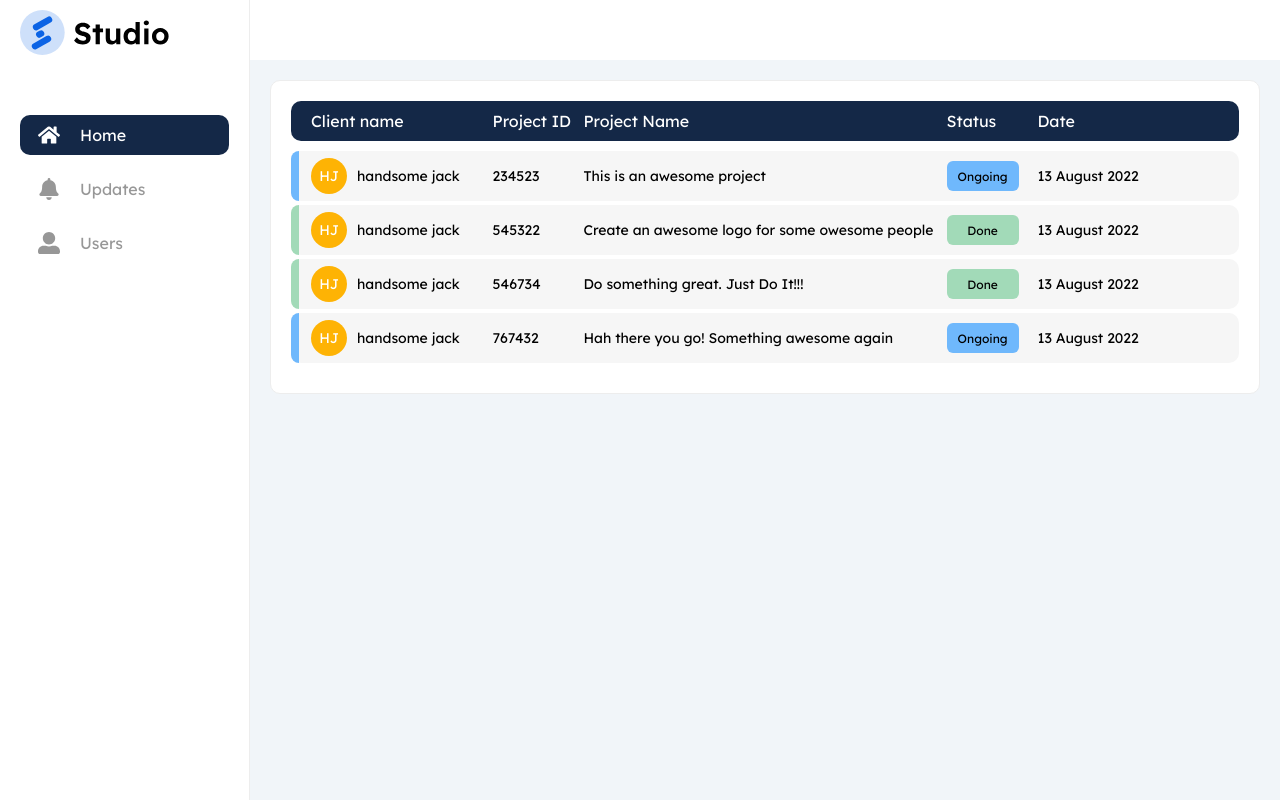
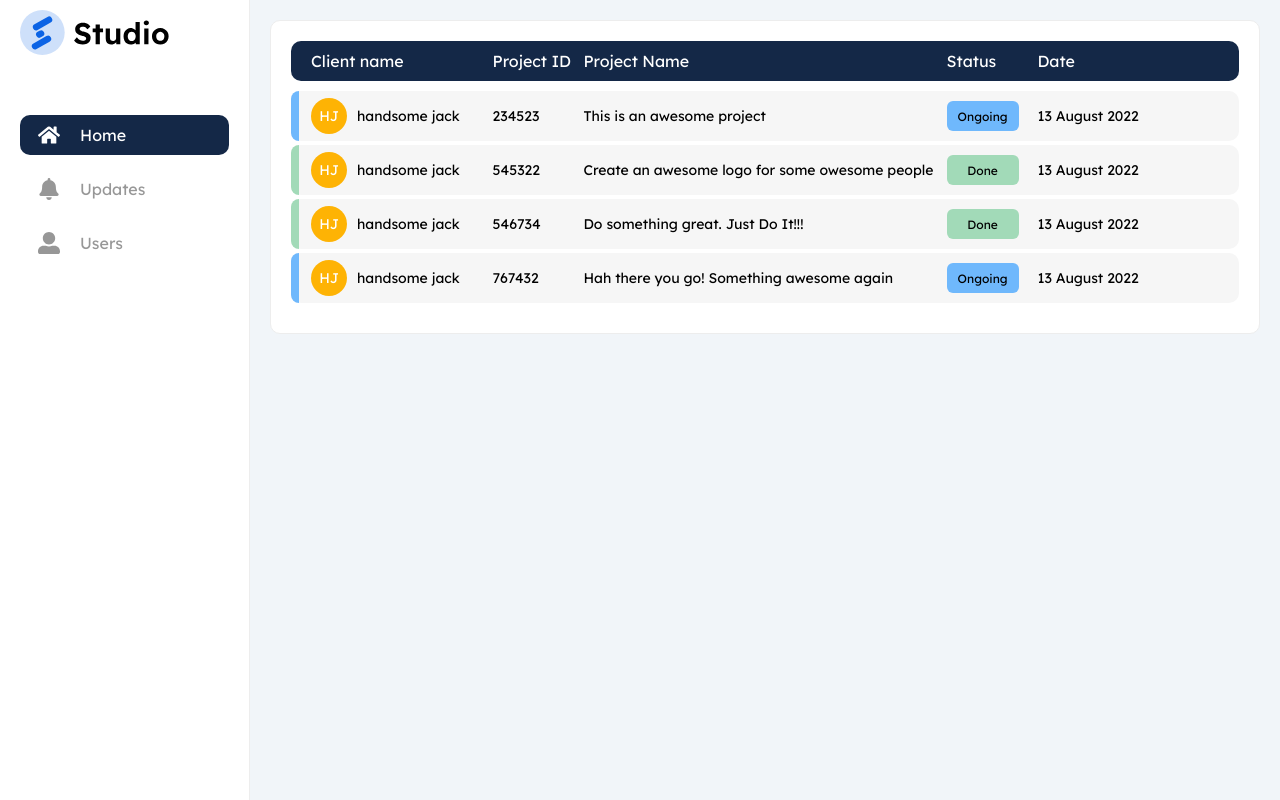
Before and after one commit to kovad003/Studio-frontend, a React (Create React App) app: page /dashboard in a window 1280 px wide. Built offline with nearby package versions, Linux system fonts and the light colour scheme.

Commit message:
add nested router

```diff
--- a/src/App.js
+++ b/src/App.js
@@ -2,9 +2,14 @@ import { useState } from "react";
 import { ThemeProvider } from "styled-components";
 import { ToastContainer, Slide } from "react-toastify";
 import GlobalStyles from "./GlobalStyles";
-import CustomRouter from "./CustomRouter";
+import { BrowserRouter as Router, Link, Routes, Route } from "react-router-dom";
 import theme from "./theme";
 import "react-toastify/dist/ReactToastify.css";
+import { Dashboard, ProjectInfo, Updates, Users } from "./Components";
+import WelcomePage from "./Pages/WelcomePage";
+import LoginPage from "./Pages/LoginPage/LoginPage";
+import AboutPage from "./Pages/AboutPage";
+import DashboardPage from "./Pages/DashboardPage";
 
 function App() {
 	const [currentTheme, setCurrentTheme] = useState(false);
@@ -13,7 +18,19 @@ function App() {
 		<>
 			<GlobalStyles />
 			<ThemeProvider theme={currentTheme ? theme.dark : theme.default}>
-				<CustomRouter />
+				<Router>
+					<Routes>
+						<Route path="/" element={<WelcomePage />} />
+						<Route path="/login" element={<LoginPage />} />
+						<Route path="/about" element={<AboutPage />} />
+						<Route path="/dashboard" element={<DashboardPage />}>
+							<Route path="" element={<Dashboard />} />
+							<Route path="updates" element={<Updates />} />
+							<Route path="users" element={<Users />} />
+							<Route path="project/:id" element={<ProjectInfo />} />
+						</Route>
+					</Routes>
+				</Router>
 			</ThemeProvider>
 			<ToastContainer
 				position="bottom-right"
--- /dev/null
+++ b/src/Components/ProjectInfo/ProjectInfo.js
@@ -0,0 +1,14 @@
+import React from "react";
+import { useParams } from "react-router";
+
+const ProjectInfo = () => {
+	const { id } = useParams();
+	return (
+		<div>
+			<h1>Project Info</h1>
+			<p>Project id: {id}</p>
+		</div>
+	);
+};
+
+export default ProjectInfo;
--- a/src/Components/ProjectList/ProjectList.js
+++ b/src/Components/ProjectList/ProjectList.js
@@ -13,7 +13,7 @@ const ProjectList = () => {
 	);
 };
 
-const StyledProjectList = styled.ul`
+const StyledProjectList = styled.div`
 	list-style: none;
 	width: 100%;
 	padding: 10px 0;
--- a/src/Components/ProjectList/ProjectListItem.js
+++ b/src/Components/ProjectList/ProjectListItem.js
@@ -2,6 +2,7 @@ import React from "react";
 import Avatar from "./Avatar";
 import Status from "../Status/Status";
 import styled from "styled-components";
+import { Link } from "react-router-dom";
 
 const ProjectListItem = ({
 	clientName,
@@ -13,7 +14,7 @@ const ProjectListItem = ({
 	const names = clientName.split(" ");
 	const letter = names[0][0] + names[1][0];
 	return (
-		<StyledProjectListItem>
+		<StyledProjectListItem to={`/dashboard/project/${projectId}`}>
 			<span
 				className="indicator"
 				style={{ backgroundColor: status === "done" ? "#A2DAB8" : "#6FB8FC" }}
@@ -32,7 +33,7 @@ const ProjectListItem = ({
 	);
 };
 
-const StyledProjectListItem = styled.li`
+const StyledProjectListItem = styled(Link)`
 	display: grid;
 	grid-template-columns: repeat(10, 1fr);
 	background-color: ${(props) => props.theme.projectItemBg};
@@ -44,6 +45,7 @@ const StyledProjectListItem = styled.li`
 	cursor: pointer;
 	position: relative;
 	font-size: 14px;
+	color: black;
 
 	:hover {
 		background-color: ${(props) => props.theme.projectItemHover};
--- a/src/Components/Sidebar/SidebarListItem.js
+++ b/src/Components/Sidebar/SidebarListItem.js
@@ -2,18 +2,25 @@ import React from "react";
 import styled from "styled-components";
 import { useAppContext } from "../../context/AppContext";
 
+import { Link } from "react-router-dom";
+
 const SidebarListItem = ({ id, name, icon, selected, setSelected }) => {
-	const { changeDashboardPage } = useAppContext();
-
 	const handleOnClick = () => {
 		setSelected(id);
-		changeDashboardPage(name);
 	};
+	const to = `${
+		name === "Home"
+			? "/dashboard"
+			: name === "Updates"
+			? "/dashboard/updates"
+			: "/dashboard/users"
+	}`;
 	return (
 		<StyledSidebarListItem
 			id={id}
 			onClick={handleOnClick}
 			className={selected === id ? "selected" : ""}
+			to={to}
 		>
 			<span>{icon}</span>
 			<span>{name}</span>
@@ -21,7 +28,7 @@ const SidebarListItem = ({ id, name, icon, selected, setSelected }) => {
 	);
 };
 
-const StyledSidebarListItem = styled.li`
+const StyledSidebarListItem = styled(Link)`
 	width: 127px;
 	height: 40px;
 	display: flex;
--- a/src/Components/index.js
+++ b/src/Components/index.js
@@ -7,6 +7,7 @@ import Dashboard from "./Dashbord/Dashboard";
 import DashboardHeader from "./DashboardHeader/DashboardHeader";
 import Updates from "./Updates/Updates";
 import Users from "./Users/Users";
+import ProjectInfo from "./ProjectInfo/ProjectInfo";
 
 export {
 	Button,
@@ -18,4 +19,5 @@ export {
 	DashboardHeader,
 	Updates,
 	Users,
+	ProjectInfo,
 };
--- a/src/CustomRouter.js
+++ /dev/null
@@ -1,35 +0,0 @@
-import React from "react";
-import {
-	createBrowserRouter,
-	createRoutesFromElements,
-	RouterProvider,
-	Route,
-} from "react-router-dom";
-import {
-	Dashboard,
-	Login,
-	Tickets,
-	Welcome,
-	Root,
-	NotFound,
-	About,
-} from "./Pages";
-// import ProtectedAuthRoute from "./Components/ProtectedRoute";
-
-const router = createBrowserRouter(
-	createRoutesFromElements(
-		<Route path="/" element={<Root />} errorElement={<NotFound />}>
-			<Route index element={<Welcome />} />
-			<Route path="/dashboard" element={<Dashboard />} />
-			<Route path="/about" element={<About />} />
-			<Route path="/login" element={<Login />} />
-			<Route path="/tickets" element={<Tickets />} />
-		</Route>
-	)
-);
-
-const CustomRouter = () => {
-	return <RouterProvider router={router} />;
-};
-
-export default CustomRouter;
--- a/src/Pages/DashboardPage.js
+++ b/src/Pages/DashboardPage.js
@@ -1,28 +1,13 @@
 import styled from "styled-components";
-import {
-	Sidebar,
-	Dashboard,
-	DashboardHeader,
-	Updates,
-	Users,
-} from "../Components";
-import { useAppContext } from "../context/AppContext";
+import { Outlet } from "react-router";
+import { Sidebar } from "../Components";
 
 const DashboardPage = () => {
-	const { currentPage } = useAppContext();
-
 	return (
 		<StyledDashboardPage>
 			<Sidebar />
 			<div>
-				<DashboardHeader />
-				{currentPage === "Home" ? (
-					<Dashboard />
-				) : currentPage === "Updates" ? (
-					<Updates />
-				) : (
-					<Users />
-				)}
+				<Outlet />
 			</div>
 		</StyledDashboardPage>
 	);
```
